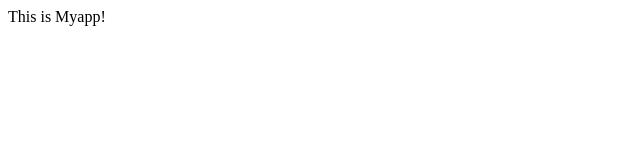
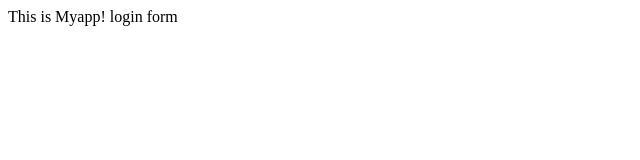
Before and after one commit to aliyounes0/myappsample, a plain HTML site: page index.html in a window 1280 px wide. Shown: the full height of the page, 0-640 px from the left. Drawn offline with Linux system fonts and the light colour scheme.

Commit message:
login form
çlear
clear
;
a
z

```diff
--- /dev/null
+++ b/dir2/app2.js
@@ -0,0 +1 @@
+console.log("321");
--- a/index.html
+++ b/index.html
@@ -6,5 +6,6 @@
   </head>
   <body>
     This is Myapp!
+    login form
   </body>
 </html>
```
Also changed, not shown: login.html (added, +1 -0 lines), log.txt (added).
